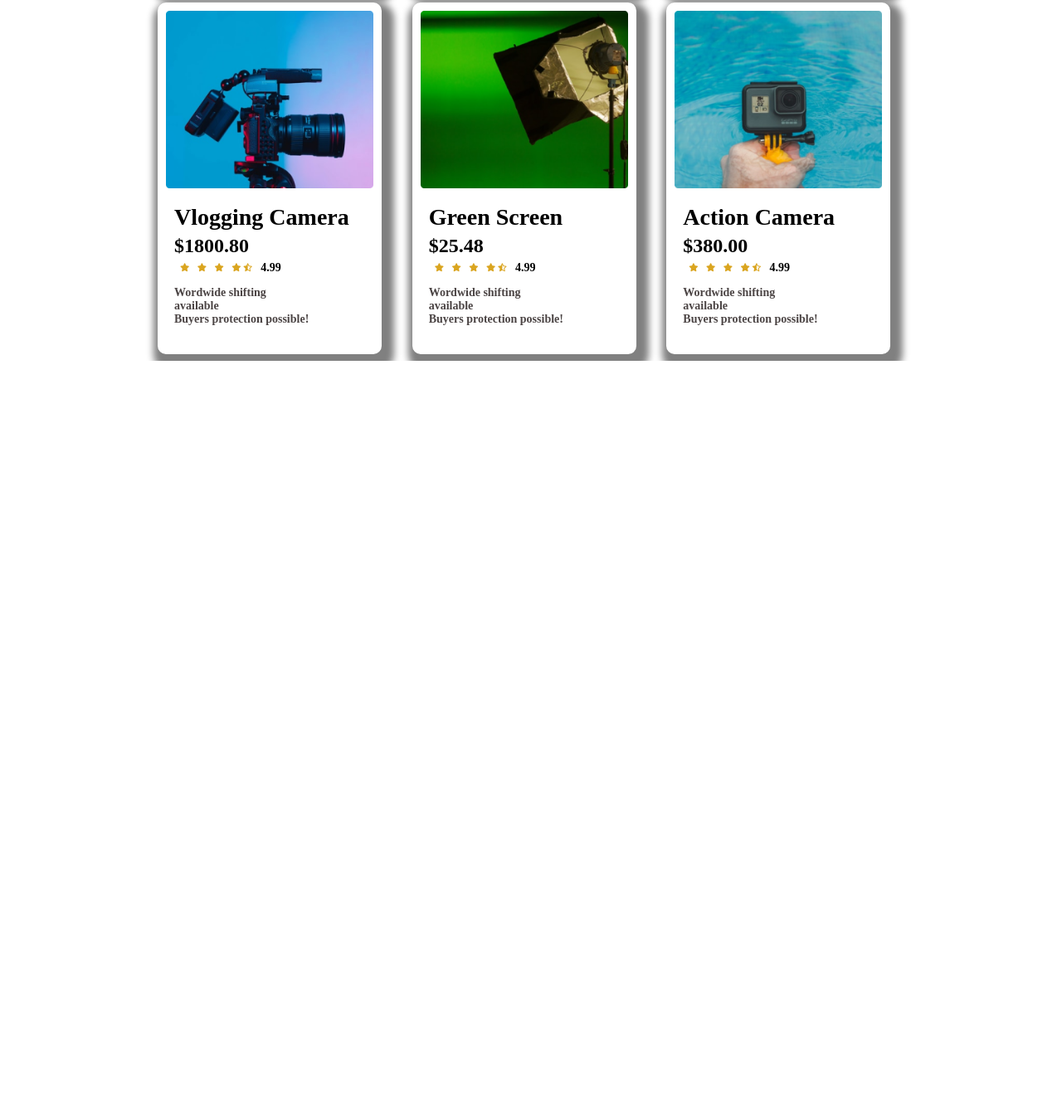
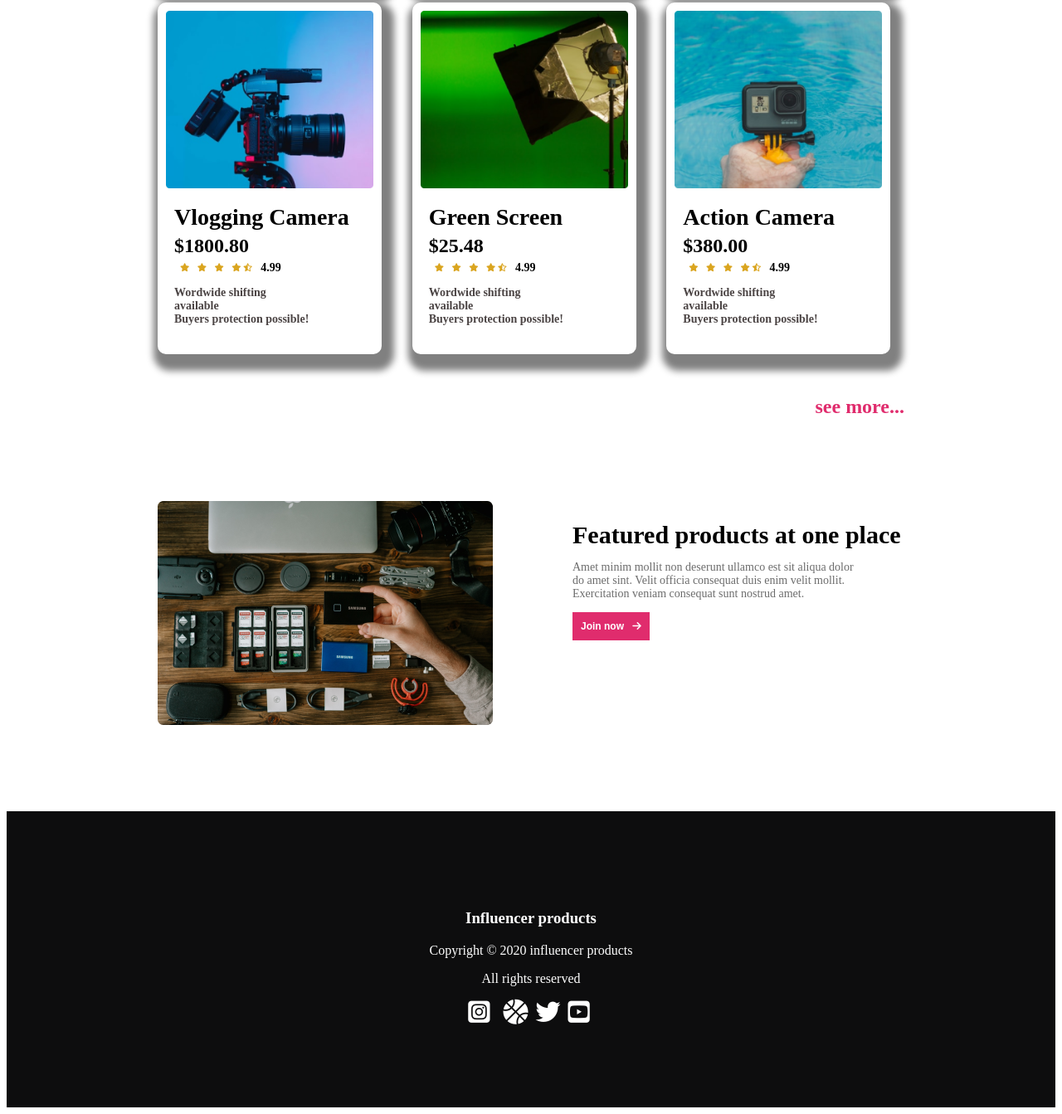
Before and after one commit to sofiulalom/influencer-pectich-web, a plain HTML site: page index.html in a window 1280 px wide. Shown: the part 1788-3131 px from the top of the page at 83% size. Before the commit the page ends 2223 px from the top, so only its background shows below. Drawn offline with Linux system fonts and the light colour scheme.

Commit message:
footer and feature section added

```diff
--- a/index.html
+++ b/index.html
@@ -51,6 +51,9 @@
              <img src="./logos/Rakuten.svg" alt="">
             <img src="./logos/Walmart.svg" alt="">
            <img src="./logos/Target.svg" alt="">
+
+
+
           </div>
 
 
@@ -233,10 +236,38 @@
            </div>
           </div>
         </div>
+         <h1 class="see-more">see more...</h1>
       </section>
+      <!-- feature section start -->
+       <section class="feature-section">
+          <div class="feature-container">
+            <div class="feature-image">
+              <img src="./images/gear.png" alt="">
+            </div>
+            <div class="feature-info">
+              <h1 class="feature-title">Featured products at one place</h1>
+              <p class="feature-description">Amet minim mollit non deserunt ullamco est sit aliqua
+                dolor do amet sint. Velit officia consequat duis enim
+                velit mollit. Exercitation veniam consequat
+                sunt nostrud amet.</p>
+                <button id="join-btn" class="btn-primary">Join now <i class="fa-solid fa-arrow-right"></i></button>
+            </div>
+          </div>
+       </section>
    </main>
    <footer>
+       <div class="footer-info">
+        <h3>Influencer products</h3>
+        <p>Copyright © 2020  influencer products</p>
+        <p>All rights reserved</p>
+         <div class="icon-container">
+          <i class="fa-brands fa-square-instagram"></i>
+          <i class="social fa-solid fa-basketball"></i>
+          <i class="fa-brands fa-twitter"></i>
+          <i class="fa-brands fa-square-youtube"></i>
+         </div>
 
+       </div>
    </footer>
 
     <script src="https://kit.fontawesome.com/6a6c995abd.js" crossorigin="anonymous"></script>
--- a/style/style.css
+++ b/style/style.css
@@ -178,6 +178,49 @@ span{
   color: rgb(75, 68, 68);
 
 }
+.see-more{
+   text-align: end;
+   font-size: 24pxpx;
+   font-weight: 600;
+   color:#E02C6D;
+   margin-top: 50px;
+}
+
+  /*
+  feature section style
+                     */
+.feature-section{
+    width: 900px;
+    margin: auto;
+    margin-top: 100px;
+}
+.feature-container{
+    display: flex;
+    justify-content: space-between;
+    gap: 50px;
+}
+.feature-image img{
+    width: 100%;
+}
+.feature-info{
+    width: 400px;
+}
+.feature-title{
+    font-size: 30px;
+    font-weight: 900;
+    margin-bottom: 5px;
+
+}
+.feature-description{
+    width: 350px;
+    gap: 5px;
+    font-size: 14px;
+    font-weight: 400;
+    color: #6C6C6C;
+}
+#join-btn{
+    border-radius: 0;
+}
 
 
 
@@ -219,6 +262,44 @@ media queris style
     .popular-cards-container{
         grid-template-columns: auto;
     }
+    .feature-section{
+        width: 250px;
+        margin: auto;
+       margin-top: 50px;
+    }
+    .feature-container{
+        flex-direction: column-reverse;
+    }
+    .feature-image {
+        width: 250px;
+    }
+    .feature-info{
+    width: 220px;
+    text-align: center;
+    }
+    .feature-description{
+        width: 200px;
+    }
+
+}
+
+/* footer style */
+footer{
+  background-color: rgb(13, 13, 14);
+  margin-top: 100px;
+}
+.footer-info{
+    color: white;
+    text-align: center;
+    padding: 100px;
+}
+.fa-brands{
+    margin-right: 5px;
+    font-size: 30px;
+}
+.social{
+    margin-right: 5px;
+     font-size: 30px;
 
 }
 
```
